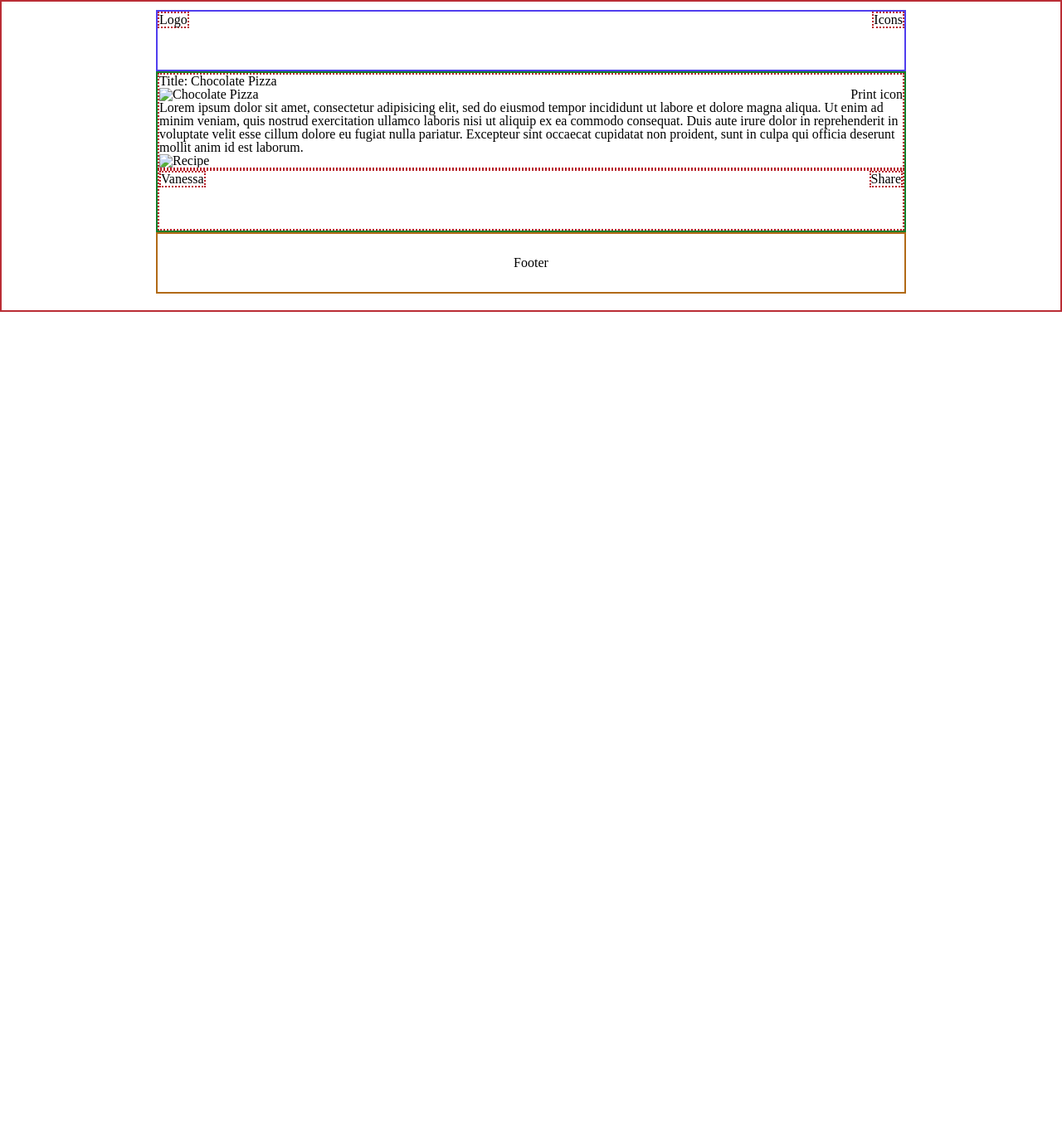
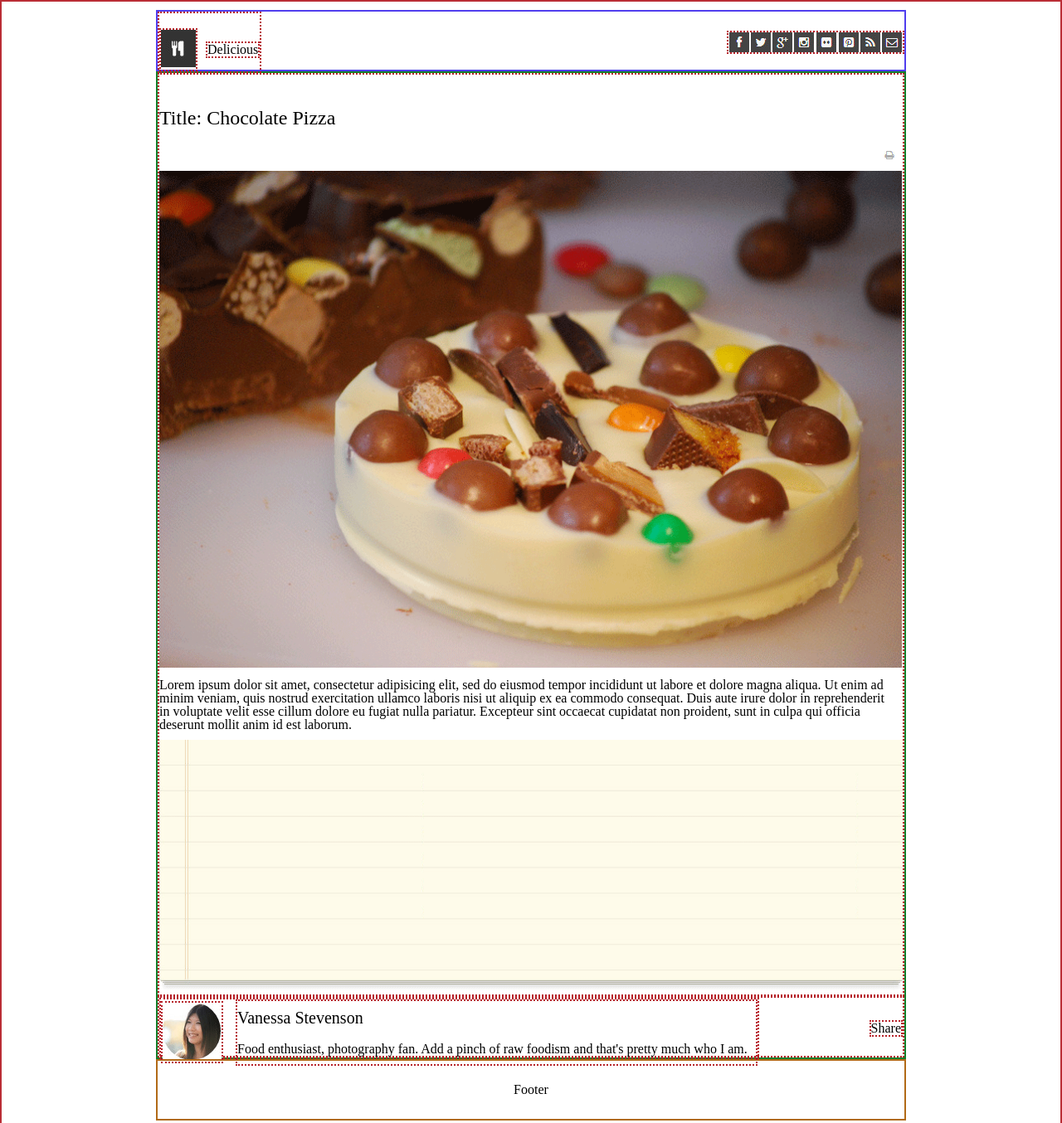
Before and after one commit to pmendoza72/chocolate-pizza, a plain HTML site: page index.html in a window 1280 px wide. Shown: the top 1354 px of the page at 83% size. Before the commit the page ends 800 px from the top, so only its background shows below. Drawn offline with Linux system fonts and the light colour scheme.

Commit message:
added images and styling

```diff
--- a/index.html
+++ b/index.html
@@ -6,19 +6,43 @@
 </head>
 <body>
   <header class="flex-container">
-    <div class="flex-item">Logo</div>
-    <div class="flex-item">Icons</div>
+    <div class="flex-item">
+      <div class="flex-container logo">
+        <div class="flex-item"><img src="img/logo.png" alt="Logo"></div>
+        <div class="flex-item">Delicious</div>
+      </div>
+    </div>
+    <div class="flex-item icons">
+      <img src="img/fb-icon.png" alt="Facebook">
+      <img src="img/twit-icon.png" alt="Twitter">
+      <img src="img/gp-icon.png" alt="Google+">
+      <img src="img/insta-icon.png" alt="Instagram">
+      <img src="img/flic-icon.png" alt="Flickr">
+      <img src="img/pint-icon.png" alt="Pinterest">
+      <img src="img/rss-icon.png" alt="Feed">
+      <img src="img/mail-icon.png" alt="Email">
+    </div>
   </header>
   <main>
     <section>
       <h2>Title: Chocolate Pizza</h2>
-      <p class="print-icon">Print icon</p>
-      <img src="" alt="Chocolate Pizza">
+      <p class="print-icon"><img src="img/print-icon.png" alt="Print"></p>
+      <img src="img/choco-pizza.png" alt="Chocolate Pizza">
       <p>Lorem ipsum dolor sit amet, consectetur adipisicing elit, sed do eiusmod tempor incididunt ut labore et dolore magna aliqua. Ut enim ad minim veniam, quis nostrud exercitation ullamco laboris nisi ut aliquip ex ea commodo consequat. Duis aute irure dolor in reprehenderit in voluptate velit esse cillum dolore eu fugiat nulla pariatur. Excepteur sint occaecat cupidatat non proident, sunt in culpa qui officia deserunt mollit anim id est laborum.</p>
-      <img src="" alt="Recipe">
+      <img src="img/list-bg.png" alt="Recipe">
     </section>
     <section class="flex-container">
-      <div class="flex-item">Vanessa</div>
+      <div class="flex-item">
+        <div class="flex-container author">
+          <div class="flex-item">
+            <img src="img/van-pic.png" alt="Vanessa Stevenson">
+          </div>
+          <div class="flex-item">
+            <h3>Vanessa Stevenson</h3>
+            <p>Food enthusiast, photography fan. Add a pinch of raw foodism and that's pretty much who I am.</p>
+          </div>
+        </div>
+      </div>
       <div class="flex-item">Share</div>
     </section>
   </main>
--- a/style.css
+++ b/style.css
@@ -34,9 +34,42 @@ footer {
   height: 70px;
 }
 
+h1, h2, h3, h4, h5 {
+  margin: 10px 0;
+}
+
+h1 {
+  font-size: 28px;
+  margin-bottom: 20px;
+}
+
+h2 {
+  font-size: 24px;
+  margin-top: 40px;
+  margin-bottom: 15px;
+}
+
+h3 {
+  font-size: 20px;
+}
+
+h4 {
+  font-size: 16px;
+}
+
+h5 {
+  font-size: 12px;
+}
+
+p {
+  padding: 10px 10px 10px 0;
+}
+
 img {
   width: 100%;
 }
+
+/* CLASSES */
 
 .print-icon {
   float: right;
@@ -55,3 +88,30 @@ img {
 .flex-item {
   border: 2px dotted #b62029;
 }
+
+.icons, .logo {
+  display: flex;
+  flex-direction: row;
+  justify-content: space-around;
+  align-content: flex-end;
+}
+
+.icons img {
+  padding: 0 1px;
+}
+
+.author {
+
+}
+
+.logo {
+
+}
+
+.logo div:first-child {
+  margin-right: 10px;
+}
+
+.author div:first-child {
+  margin-right: 15px;
+}
```
